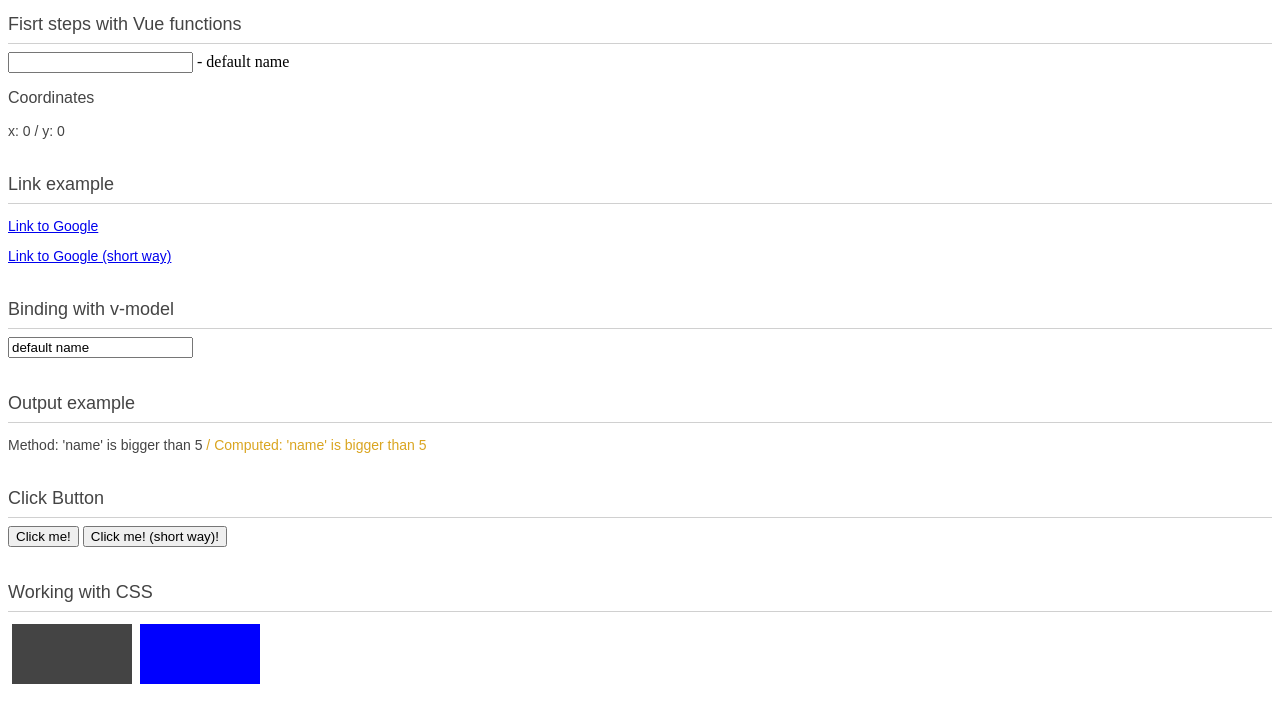
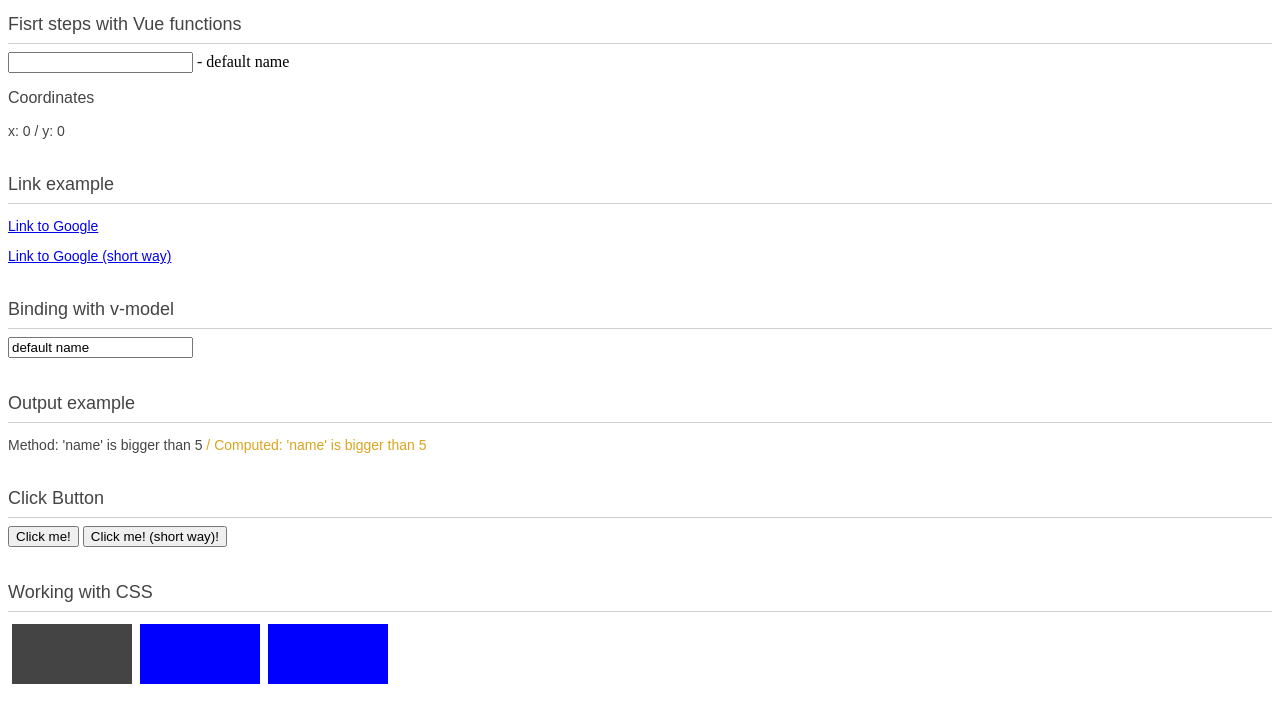
Before and after one commit to SamirSales/study-of-vue, a plain HTML site: page interacting_with_dom_example.html in a window 1280 px wide. Shown: the part 79-800 px from the top of the page. Drawn offline with Linux system fonts and the light colour scheme.

Commit message:
interacting_with_dom_example.html

```diff
--- a/index.html
+++ b/interacting_with_dom_example.html
@@ -36,6 +36,7 @@
         <h2>Working with CSS</h2>
         <div class="square" :class='{red: attachRed}' @click="attachRed = !attachRed;"></div>
         <div class="square" :class='divClasses' @click="attachRed = !attachRed;"></div>
+        <div class="square" :class='[divClasses, {red: attachRed}]' @click="attachRed = !attachRed;"></div>
     </div>
 
     <script>
```
